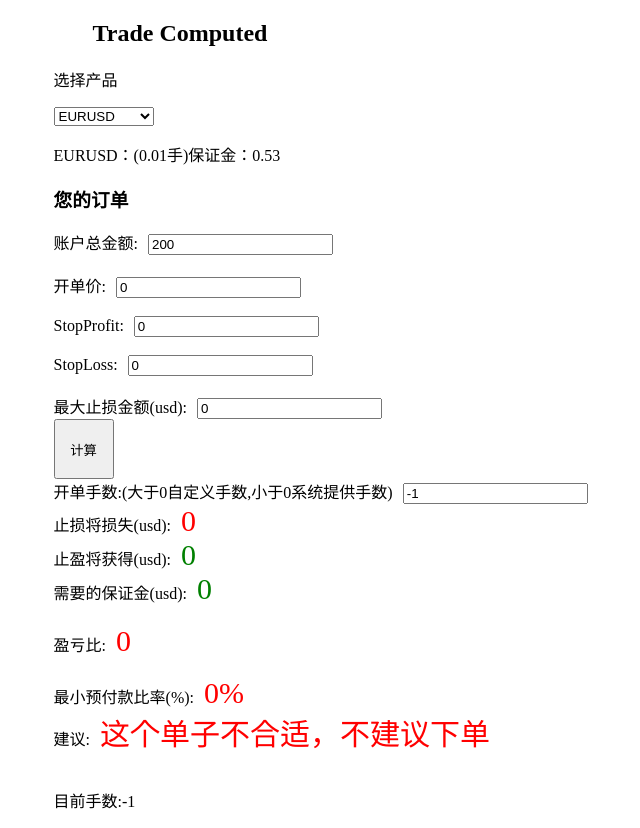
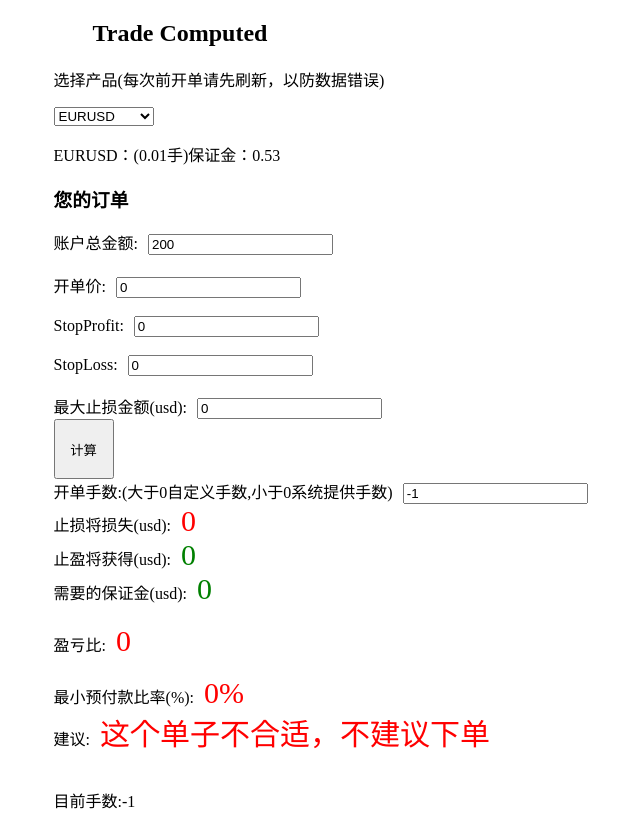
Before and after one commit to IShowCode-xt/trad, a Vue app: page / in a window 1280 px wide. Shown: the whole page, without its empty margins (460-1100 px from the left). Built offline with nearby package versions, Linux system fonts and the light colour scheme.

Commit message:
'tradeComputedV2.0.3'

```diff
--- a/src/App.vue
+++ b/src/App.vue
@@ -2,7 +2,7 @@
   <div id="app">
     <h2 style="text-align: center;">Trade Computed</h2>
     <div style="margin-left: 40%;">
-      <p>选择产品</p>
+      <p>选择产品(每次前开单请先刷新，以防数据错误)</p>
       <select style="width: 100px;" @change="changeproduct($event)">
         <option v-for="(item,index) in product" :key="index" :value='item.id'>{{item.title}}</option>
       </select>
```
